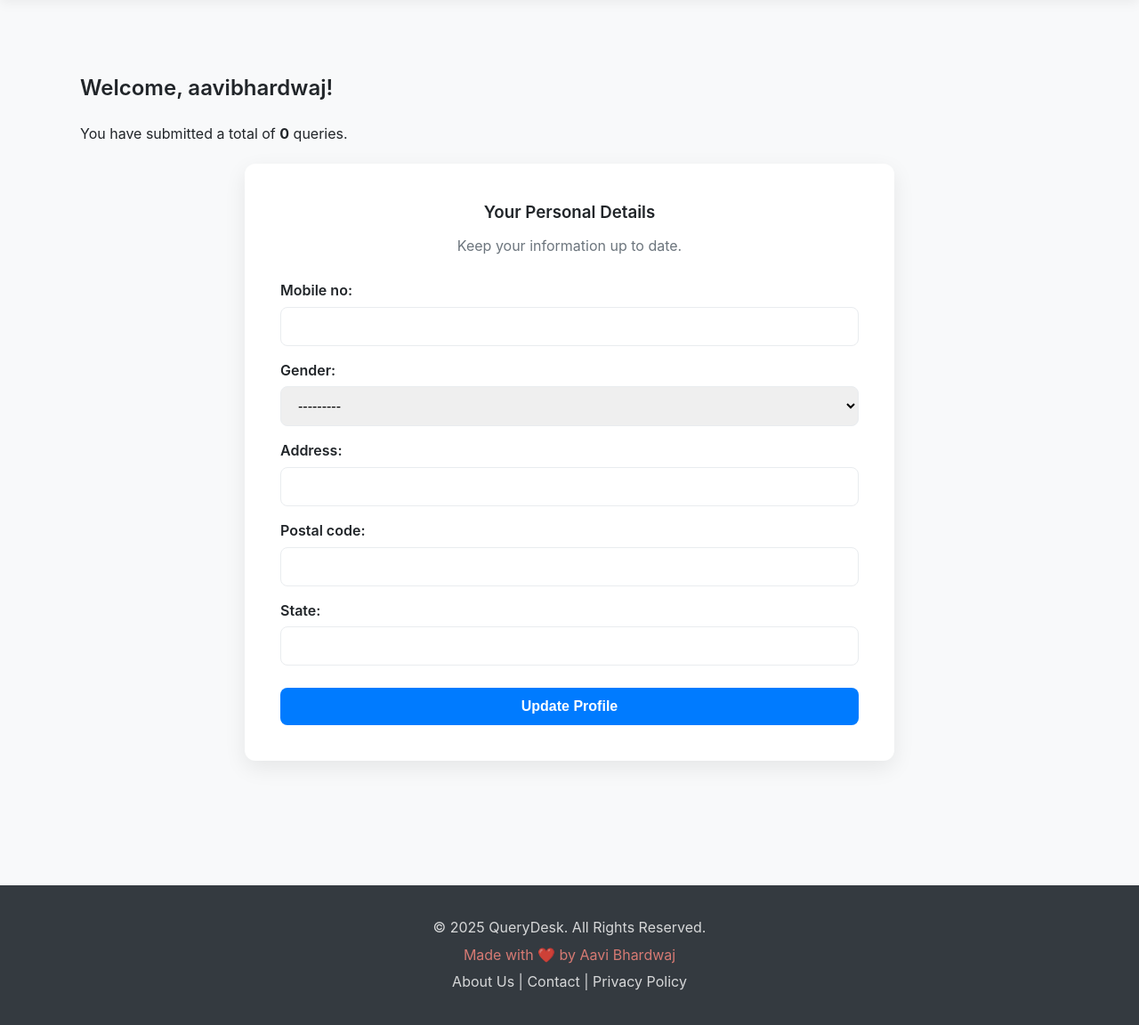
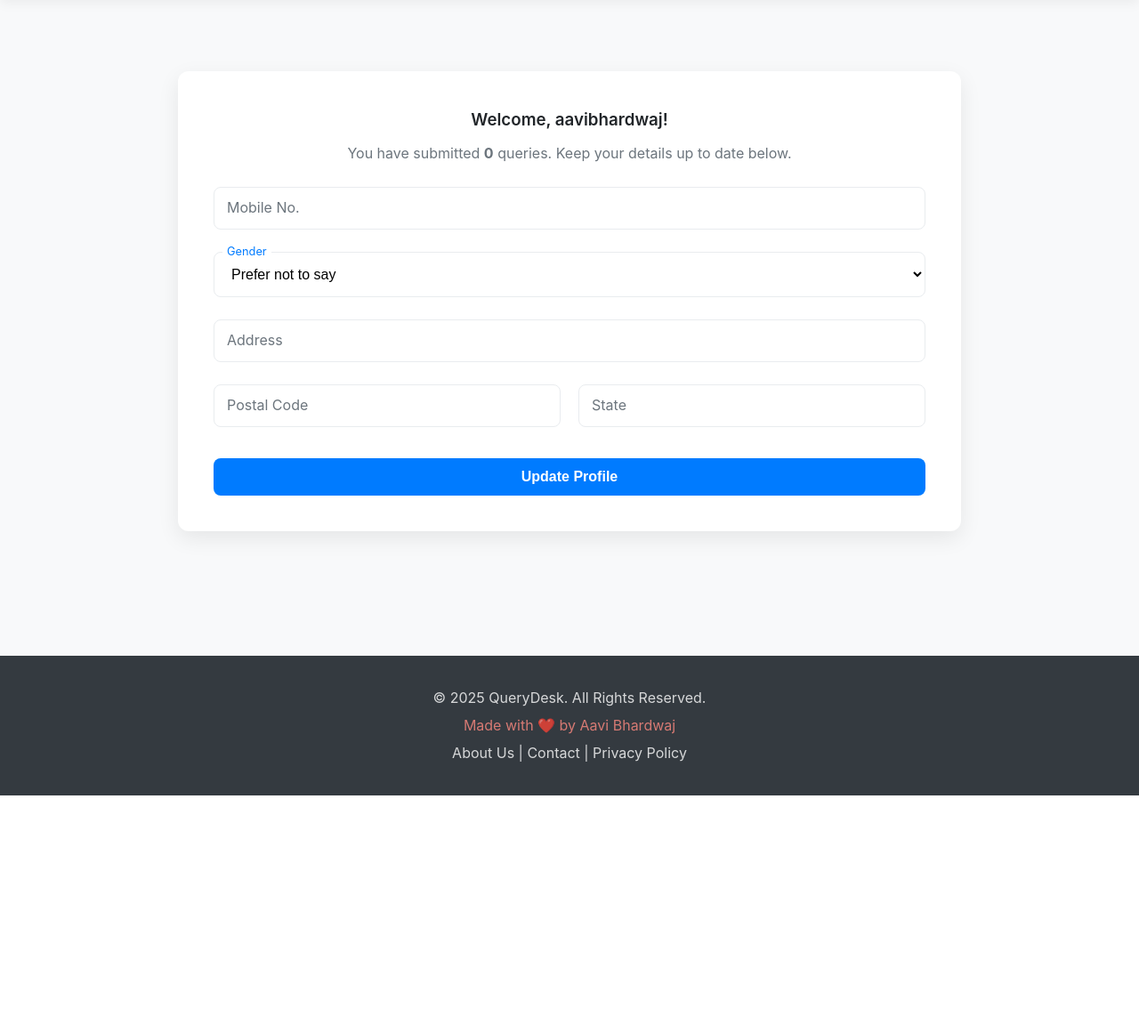
Before and after one commit to bhardwajaavi/querydesk-project, a Django app: page /dashboard/ in a window 1280 px wide. Shown: the part 71-1223 px from the top of the page at 89% size. After the commit the page ends 965 px from the top, so only its background shows below. Run offline with Django 5.2, Linux system fonts and the light colour scheme; a user stored in the database is signed in; data comes from the database, SQL or seed files in the repository.

Commit message:
initial commit

```diff
--- a/static/css/style.css
+++ b/static/css/style.css
@@ -11,30 +11,15 @@
     --shadow-lg: 0 8px 25px rgba(0,0,0,0.08);
 }
 
-/* --- NEW: KEYFRAME ANIMATIONS --- */
+/* --- KEYFRAME ANIMATIONS --- */
 @keyframes fadeInDown {
-    from {
-        opacity: 0;
-        transform: translateY(-20px);
-    }
-    to {
-        opacity: 1;
-        transform: translateY(0);
-    }
+    from { opacity: 0; transform: translateY(-20px); }
+    to { opacity: 1; transform: translateY(0); }
 }
-
 @keyframes fadeInUp {
-    from {
-        opacity: 0;
-        transform: translateY(20px);
-    }
-    to {
-        opacity: 1;
-        transform: translateY(0);
-    }
+    from { opacity: 0; transform: translateY(20px); }
+    to { opacity: 1; transform: translateY(0); }
 }
-/* --- END OF NEW KEYFRAMES --- */
-
 
 body {
     font-family: -apple-system, BlinkMacSystemFont, "Segoe UI", Roboto, Helvetica, Arial, sans-serif;
@@ -63,13 +48,11 @@ h1, h2, h3, h4, h5, h6 {
     z-index: 100;
     box-shadow: var(--shadow);
 }
-
 .navbar .container {
     display: flex;
     justify-content: space-between;
     align-items: center;
 }
-
 .nav-logo {
     font-size: 1.6rem;
     font-weight: 700;
@@ -78,16 +61,13 @@ h1, h2, h3, h4, h5, h6 {
     display: flex;
     align-items: center;
 }
-
 .nav-logo img {
     height: 30px;
     margin-right: 12px;
 }
-
 .nav-logo span {
     display: block;
 }
-
 .nav-links a {
     color: var(--dark-grey);
     text-decoration: none;
@@ -98,7 +78,6 @@ h1, h2, h3, h4, h5, h6 {
 .nav-links a:hover {
     color: var(--primary-hover);
 }
-
 a.nav-admin {
     background-color: #ffc107;
     color: #333;
@@ -119,9 +98,8 @@ a.nav-admin {
     justify-content: center;
     text-align: center;
     color: var(--white);
-    overflow: hidden; /* NEW: Prevents animations from showing outside */
+    overflow: hidden;
 }
-
 .hero-content h1 {
     font-size: 3.2rem;
     font-weight: 700;
@@ -132,13 +110,10 @@ a.nav-admin {
     margin-bottom: 30px;
     opacity: 0.9;
 }
-
-/* --- NEW: Page-Load Animation Classes --- */
 .animate-in {
-    opacity: 0; /* Start hidden */
+    opacity: 0;
 }
 #hero-headline {
-    /* Apply animation: name, duration, delay, timing, fill-mode */
     animation: fadeInDown 0.6s 0.2s ease-out forwards;
 }
 #hero-subheadline {
@@ -147,8 +122,6 @@ a.nav-admin {
 #hero-button {
     animation: fadeInUp 0.6s 0.6s ease-out forwards;
 }
-/* --- END OF NEW CLASSES --- */
-
 
 /* === Buttons === */
 .btn-primary {
@@ -162,6 +135,8 @@ a.nav-admin {
     cursor: pointer;
     font-size: 1rem;
     transition: all 0.2s ease;
+    width: 100%; /* Make buttons full-width in forms */
+    margin-top: 10px;
 }
 .btn-primary:hover {
     background-color: var(--primary-hover);
@@ -194,41 +169,100 @@ a.nav-admin {
     color: var(--dark-grey);
 }
 
-.form-container form p {
-    text-align: left;
+/* === FLOATING LABEL FORM STYLES === */
+.form-group {
+    position: relative;
+    margin-bottom: 25px; /* Add space between fields */
+}
+
+/* Style the input fields */
+.form-group input,
+.form-group select,
+.form-group textarea {
+    width: 100%;
+    padding: 18px 15px 10px 15px; /* Make space for label to float */
     margin: 0;
-    color: var(--text-color);
-}
-.form-container form label {
-    display: block;
-    font-weight: 600;
-    margin-bottom: 5px;
-}
-.form-container form input,
-.form-container form textarea,
-.form-container form select {
-    width: 100%;
-    padding: 12px 15px;
-    margin-bottom: 15px;
     border: 1px solid var(--medium-grey);
     border-radius: 8px;
     box-sizing: border-box; /* Important */
     font-size: 1rem;
-}
-.form-container form input:focus,
-.form-container form textarea:focus,
-.form-container form select:focus {
-    outline: none;
-    border-color: var(--primary-color);
-    box-shadow: 0 0 0 3px rgba(0,123,255,0.15);
+    background-color: var(--white);
 }
 
-.form-container .btn-primary {
-    width: 100%;
-    margin-top: 10px;
+/* Style the labels */
+.form-group label {
+    position: absolute;
+    top: 50%;
+    left: 15px;
+    transform: translateY(-50%);
+    color: var(--dark-grey);
+    font-size: 1rem;
+    pointer-events: none; /* Lets you click "through" the label */
+    transition: all 0.2s ease;
 }
 
-/* --- NEW: Feature Section Styles --- */
+/* This is the animation! */
+/* 1. When the input is focused (clicked) */
+/* 2. When the input has text in it (:not(:placeholder-shown)) */
+.form-group input:focus + label,
+.form-group input:not(:placeholder-shown) + label,
+.form-group textarea:focus + label,
+.form-group textarea:not(:placeholder-shown) + label {
+    top: 0; /* Move to the top */
+    left: 10px;
+    transform: translateY(-50%); /* Center on the border */
+    font-size: 0.8rem;
+    color: var(--primary-color);
+    background-color: var(--white); /* So it cuts through the border */
+    padding: 0 5px;
+}
+
+/* Handle select dropdowns */
+.form-group select {
+    padding: 15px; /* Normal padding */
+}
+.form-group label.select-label {
+    top: 0;
+    left: 10px;
+    transform: translateY(-50%);
+    font-size: 0.8rem;
+    color: var(--primary-color);
+    background-color: var(--white);
+    padding: 0 5px;
+}
+/* For textareas, which are taller */
+.form-group textarea {
+    min-height: 120px;
+    padding-top: 25px;
+}
+.form-group textarea + label {
+    top: 28px; /* Start in the middle of a textarea */
+}
+
+/* Create a 2-column grid for profile */
+.form-grid-2 {
+    display: grid;
+    grid-template-columns: 1fr 1fr;
+    gap: 20px;
+}
+
+/* Style error messages */
+.form-errors {
+    color: #A94442;
+    background-color: #F2DEDE;
+    border: 1px solid #EED3D7;
+    padding: 15px;
+    margin-bottom: 20px;
+    border-radius: 8px;
+}
+.form-errors ul {
+    margin: 0;
+    padding-left: 20px;
+}
+/* === END OF FORM STYLES === */
+
+
+/* --- Feature Section Styles --- */
 .features-section {
     background-color: var(--white);
 }
@@ -265,30 +299,22 @@ a.nav-admin {
     font-size: 0.95rem;
     color: var(--dark-grey);
 }
-/* --- END OF NEW STYLES --- */
-
-
-/* --- NEW: On-Scroll Animation Classes --- */
+/* --- On-Scroll Animation Classes --- */
 .hidden-on-load {
     opacity: 0;
     transform: translateY(30px);
-    /* This transition is what makes it animate smoothly! */
     transition: opacity 0.6s ease-out, transform 0.6s ease-out;
 }
 .hidden-on-load.visible {
     opacity: 1;
     transform: translateY(0);
 }
-
-/* This creates the staggered (delayed) effect for the cards */
 .feature-grid .feature-card:nth-child(2) {
     transition-delay: 0.2s;
 }
 .feature-grid .feature-card:nth-child(3) {
     transition-delay: 0.4s;
 }
-/* --- END OF NEW CLASSES --- */
-
 
 /* === My Queries Page === */
 .history-container {
@@ -359,7 +385,7 @@ a.nav-admin {
     opacity: 0.8;
 }
 
-/* --- NEW: Responsive Code for Mobile --- */
+/* --- Responsive Code for Mobile --- */
 @media (max-width: 992px) {
     .feature-grid {
         grid-template-columns: 1fr 1fr;
@@ -368,7 +394,7 @@ a.nav-admin {
 
 @media (max-width: 768px) {
     .nav-links {
-        display: none; /* Simplification for mobile, can be improved later */
+        display: none; /* Simplification for mobile */
     }
     .hero-content h1 {
         font-size: 2.5rem;
@@ -376,85 +402,8 @@ a.nav-admin {
     .feature-grid {
         grid-template-columns: 1fr;
     }
+    .form-grid-2 {
+        grid-template-columns: 1fr; /* Stack profile fields on mobile */
+        gap: 0;
+    }
 }
-/* --- END OF NEW CODE --- */
-
-/* === FLOATING LABEL FORM STYLES === */
-.form-group {
-    position: relative;
-    margin-bottom: 25px; /* Add space between fields */
-}
-
-/* Style the input fields */
-.form-group input,
-.form-group select {
-    width: 100%;
-    padding: 18px 15px 10px 15px; /* Make space for label to float */
-    margin: 0;
-    border: 1px solid var(--medium-grey);
-    border-radius: 8px;
-    box-sizing: border-box; /* Important */
-    font-size: 1rem;
-    background-color: var(--white);
-}
-
-/* Style the labels */
-.form-group label {
-    position: absolute;
-    top: 50%;
-    left: 15px;
-    transform: translateY(-50%);
-    color: var(--dark-grey);
-    font-size: 1rem;
-    pointer-events: none; /* Lets you click "through" the label */
-    transition: all 0.2s ease;
-}
-
-/* This is the animation! */
-/* 1. When the input is focused (clicked) */
-/* 2. When the input has text in it (:not(:placeholder-shown)) */
-.form-group input:focus + label,
-.form-group input:not(:placeholder-shown) + label {
-    top: 0; /* Move to the top */
-    left: 10px;
-    transform: translateY(-50%); /* Center on the border */
-    font-size: 0.8rem;
-    color: var(--primary-color);
-    background-color: var(--white); /* So it cuts through the border */
-    padding: 0 5px;
-}
-
-/* Handle select dropdowns */
-.form-group select {
-    padding: 15px; /* Normal padding */
-}
-.form-group label.select-label {
-    top: 0;
-    left: 10px;
-    transform: translateY(-50%);
-    font-size: 0.8rem;
-    color: var(--primary-color);
-    background-color: var(--white);
-    padding: 0 5px;
-}
-
-/* Create a 2-column grid for profile */
-.form-grid-2 {
-    display: grid;
-    grid-template-columns: 1fr 1fr;
-    gap: 20px;
-}
-
-/* Style error messages */
-.form-errors {
-    color: #A94442;
-    background-color: #F2DEDE;
-    border: 1px solid #EED3D7;
-    padding: 15px;
-    margin-bottom: 20px;
-    border-radius: 8px;
-}
-.form-errors ul {
-    margin: 0;
-    padding-left: 20px;
-}
--- a/templates/user_dashboard.html
+++ b/templates/user_dashboard.html
@@ -2,15 +2,47 @@
 
 {% block content %}
 <div class="container content-section">
-    <h2>Welcome, {{ user.username }}!</h2>
-    <p>You have submitted a total of <strong>{{ query_count }}</strong> queries.</p>
 
-    <div class="form-container" style="margin-top: 20px;">
-        <h3>Your Personal Details</h3>
-        <p>Keep your information up to date.</p>
+    <div class="form-container" style="max-width: 800px;">
+        <h3>Welcome, {{ user.username }}!</h3>
+        <p>You have submitted <strong>{{ query_count }}</strong> queries. Keep your details up to date below.</p>
+
         <form method="POST">
             {% csrf_token %}
-            {{ form.as_p }}
+
+            <div class="form-group">
+                <input type="text" name="mobile_no" id="id_mobile_no" value="{{ form.mobile_no.value|default:'' }}" placeholder=" ">
+                <label for="id_mobile_no">Mobile No.</label>
+            </div>
+
+            <div class="form-group">
+                <!-- This is the Django form field -->
+                <select name="gender" id="id_gender">
+                    <option value="" {% if not form.gender.value %}selected{% endif %}>Prefer not to say</option>
+                    <option value="Male" {% if form.gender.value == "Male" %}selected{% endif %}>Male</option>
+                    <option value="Female" {% if form.gender.value == "Female" %}selected{% endif %}>Female</option>
+                    <option value="Other" {% if form.gender.value == "Other" %}selected{% endif %}>Other</option>
+                </select>
+                <!-- This label will just sit on top, as selects are hard to animate -->
+                <label for="id_gender" class="select-label">Gender</label>
+            </div>
+
+            <div class="form-group">
+                <input type="text" name="address" id="id_address" value="{{ form.address.value|default:'' }}" placeholder=" ">
+                <label for="id_address">Address</label>
+            </div>
+
+            <div class="form-grid-2">
+                <div class="form-group">
+                    <input type="text" name="postal_code" id="id_postal_code" value="{{ form.postal_code.value|default:'' }}" placeholder=" ">
+                    <label for="id_postal_code">Postal Code</label>
+                </div>
+                <div class="form-group">
+                    <input type="text" name="state" id="id_state" value="{{ form.state.value|default:'' }}" placeholder=" ">
+                    <label for="id_state">State</label>
+                </div>
+            </div>
+
             <button type="submit" class="btn-primary">Update Profile</button>
         </form>
     </div>
```
Also changed, not shown: query_system/settings.py (+35 -49 lines), requirements.txt (added, +9 -0 lines), templates/home.html (+51 -5 lines), templates/register.html (+21 -5 lines), 2 other files.
